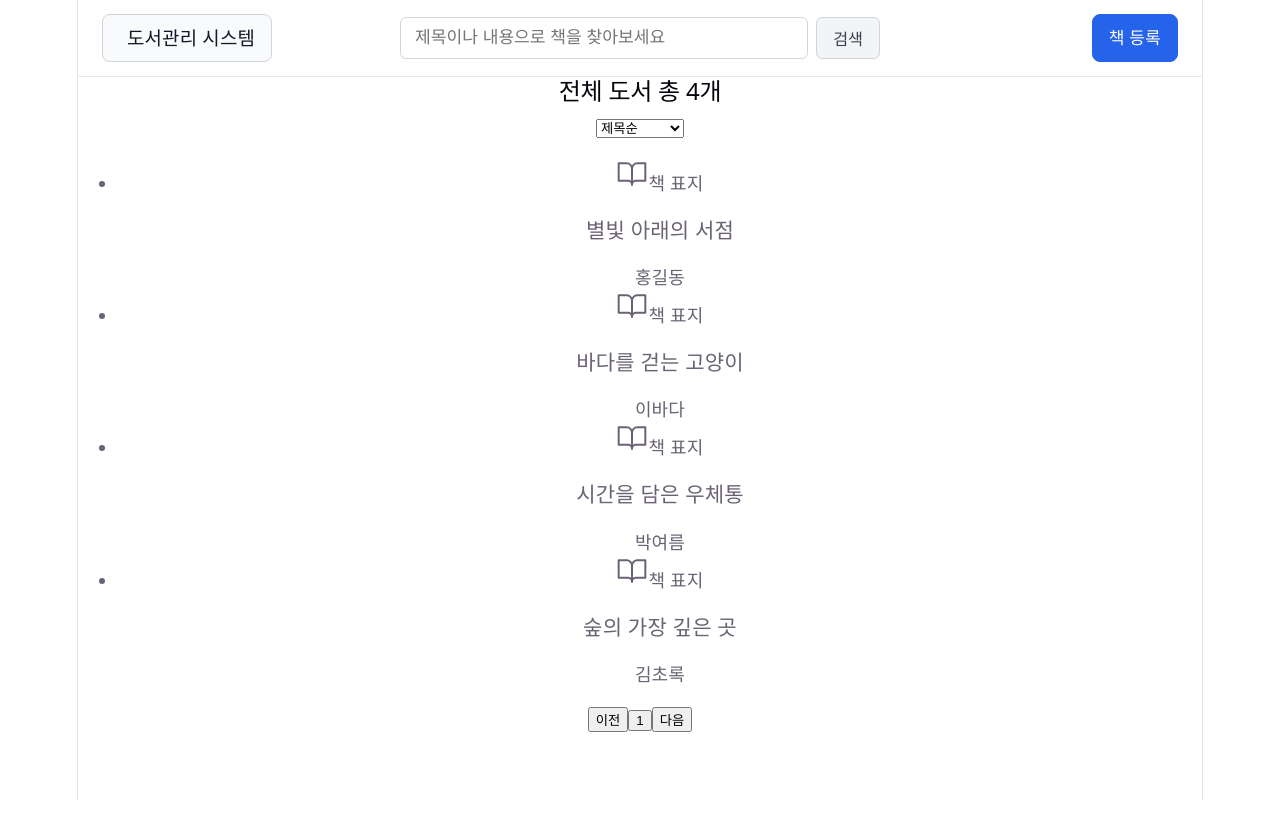
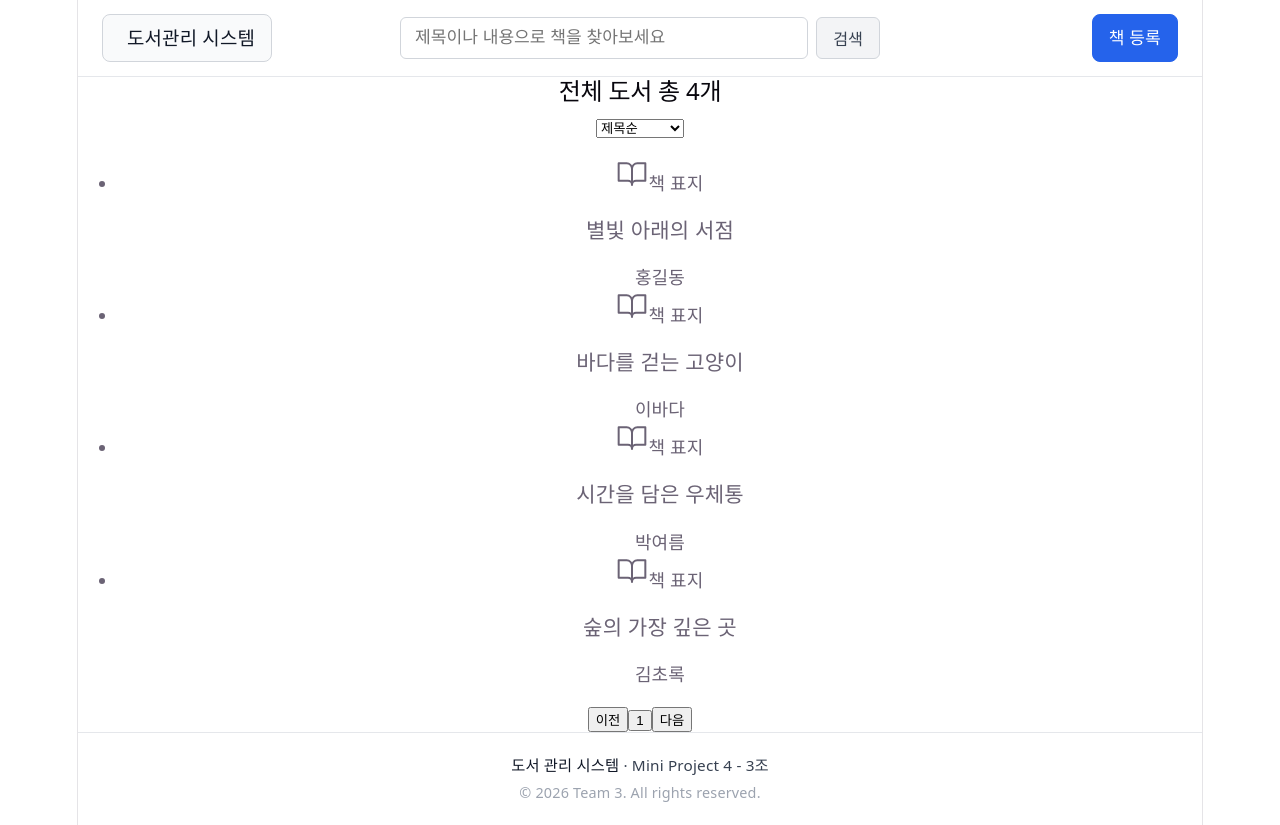
Before and after one commit to Red-Barn/mini_proj_4, a React (Vite) app in the folder library-manager/: page / in a window 1280 px wide. Before the commit the page ends 800 px from the top, so only its background shows below. Built offline with nearby package versions, Linux system fonts and the light colour scheme.

Commit message:
Footer 추가

```diff
--- a/library-manager/src/App.jsx
+++ b/library-manager/src/App.jsx
@@ -1,7 +1,7 @@
 import { useState } from 'react'
 import { BrowserRouter, Routes, Route, Navigate } from 'react-router-dom'
 import Header from './components/Header'
-// import Footer from './components/Footer'
+import Footer from './components/Footer'
 import BookListPage from './pages/BookListPage'
 // import BookDetailPage from './pages/BookDetailPage'
 // import BookCreatePage from './pages/BookCreatePage'
@@ -37,7 +37,7 @@ export default function App() {
           </Routes>
         </main>
 
-        {/* <Footer /> */}
+        <Footer />
       </div>
     </BrowserRouter>
   )
--- /dev/null
+++ b/library-manager/src/components/Footer.css
@@ -0,0 +1,35 @@
+.site-footer {
+  margin-top: auto;
+  padding: 20px 24px;
+  background-color: #ffffff;
+  border-top: 1px solid #e5e7eb;
+  text-align: center;
+  color: #6b7280;
+  font-size: 0.85rem;
+  line-height: 1.6;
+}
+
+.footer-title {
+  margin: 0 0 4px 0;
+  color: #374151;
+}
+
+.footer-title strong {
+  color: #111827;
+  font-weight: 600;
+}
+
+.footer-copy {
+  margin: 0;
+  font-size: 0.8rem;
+  color: #9ca3af;
+}
+.library-app {
+  min-height: 100vh;
+  display: flex;
+  flex-direction: column;
+}
+
+.main-shell {
+  flex: 1;
+}
--- /dev/null
+++ b/library-manager/src/components/Footer.jsx
@@ -0,0 +1,12 @@
+import './Footer.css'
+
+export default function Footer() {
+  return (
+    <footer className="site-footer">
+      <p className="footer-title">
+        <strong>도서 관리 시스템</strong> · Mini Project 4 - 3조
+      </p>
+      <p className="footer-copy">© 2026 Team 3. All rights reserved.</p>
+    </footer>
+  )
+}
```
